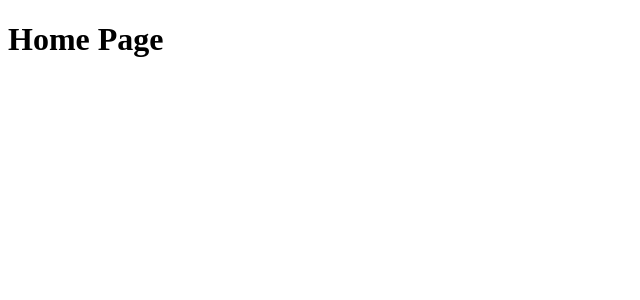
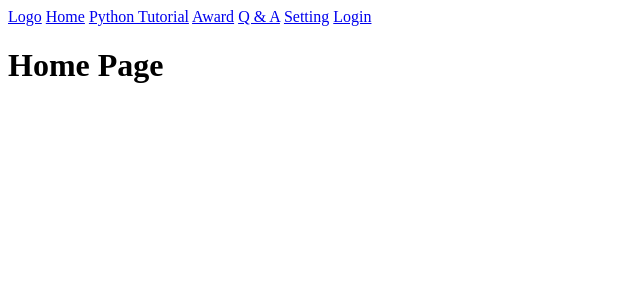
Before and after one commit to LudoNZ/IT6006_Project, a Django app: page / in a window 1280 px wide. Shown: the top 300 px of the page, without its empty margins (0-640 px from the left). Run offline with Django 4.2, Linux system fonts and the light colour scheme.

Commit message:
Logo added
Logo added

```diff
--- a/GroupDjango/templates/base.html
+++ b/GroupDjango/templates/base.html
@@ -1,15 +1,34 @@
 {% load static %}
 <!DOCTYPE html>
 <html lang="en">
+
 <head>
     <meta charset="UTF-8">
     <meta http-equiv="X-UA-Compatible" content="IE=edge">
     <meta name="viewport" content="width=device-width, initial-scale=1.0">
-    <title>{% block title %} Tours {% endblock title %}</title>
+    <title>{% block title %} GET IT PYTHON {% endblock title %}</title>
     <link rel="stylesheet" href="{% static '/css/main.css' %}">
     <!-- <link rel="shortcut icon" href="{% static 'images/logo.png' %}" type="image/x-icon"> -->
 </head>
+
 <body>
-    {% block content %} {% endblock content %}
+    <header>
+        <nav>
+            <a href="#">Logo</a>
+            <a href="#">Home</a>
+            <a href="#">Python Tutorial</a>
+            <a href="#">Award</a>
+            <a href="#">Q & A</a>
+            <a href="#">Setting</a>
+            <a href="#">Login</a>
+        </nav>
+    </header>
+    <main>
+        {% block content %} {% endblock content %}
+    </main>
+    <footer>
+
+    </footer>
 </body>
+
 </html>
```
Also changed, not shown: GroupDjango/static/images/getitLogo.png (added).
